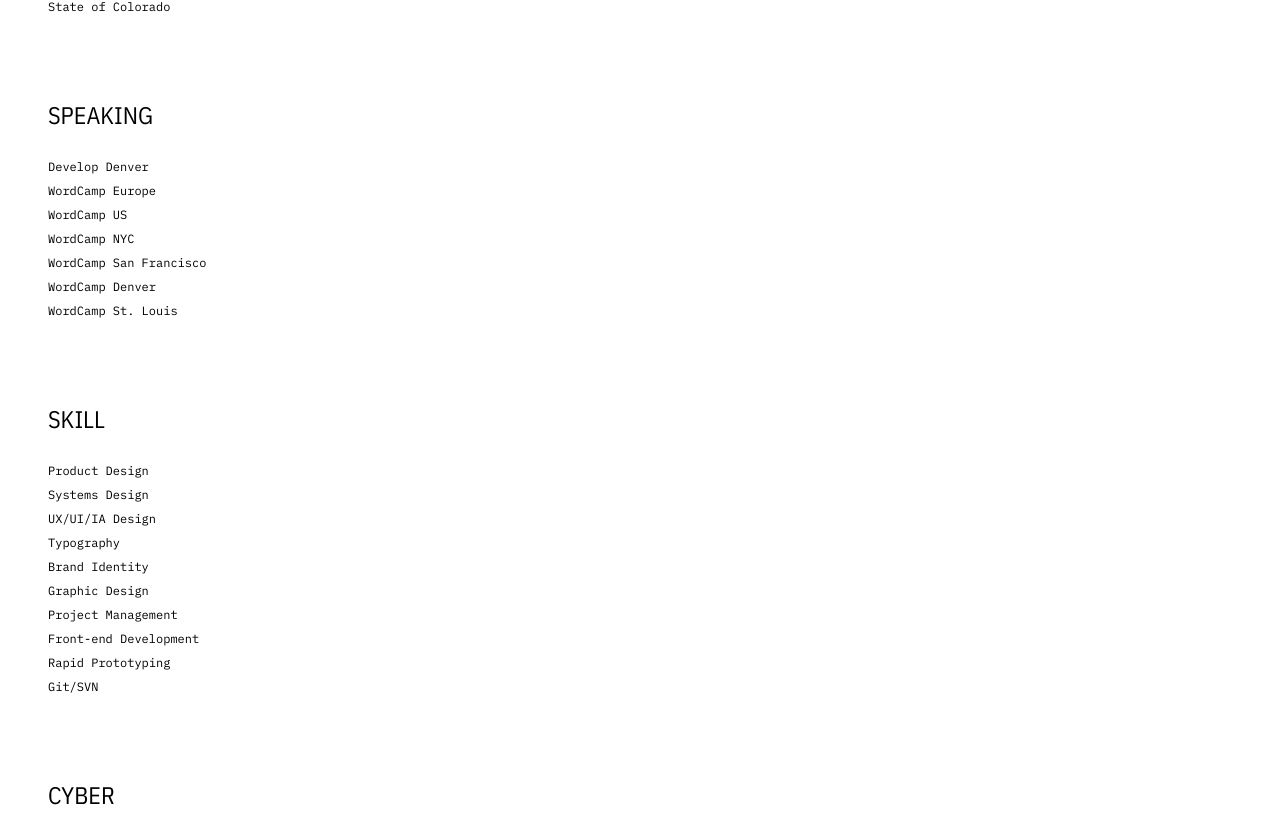
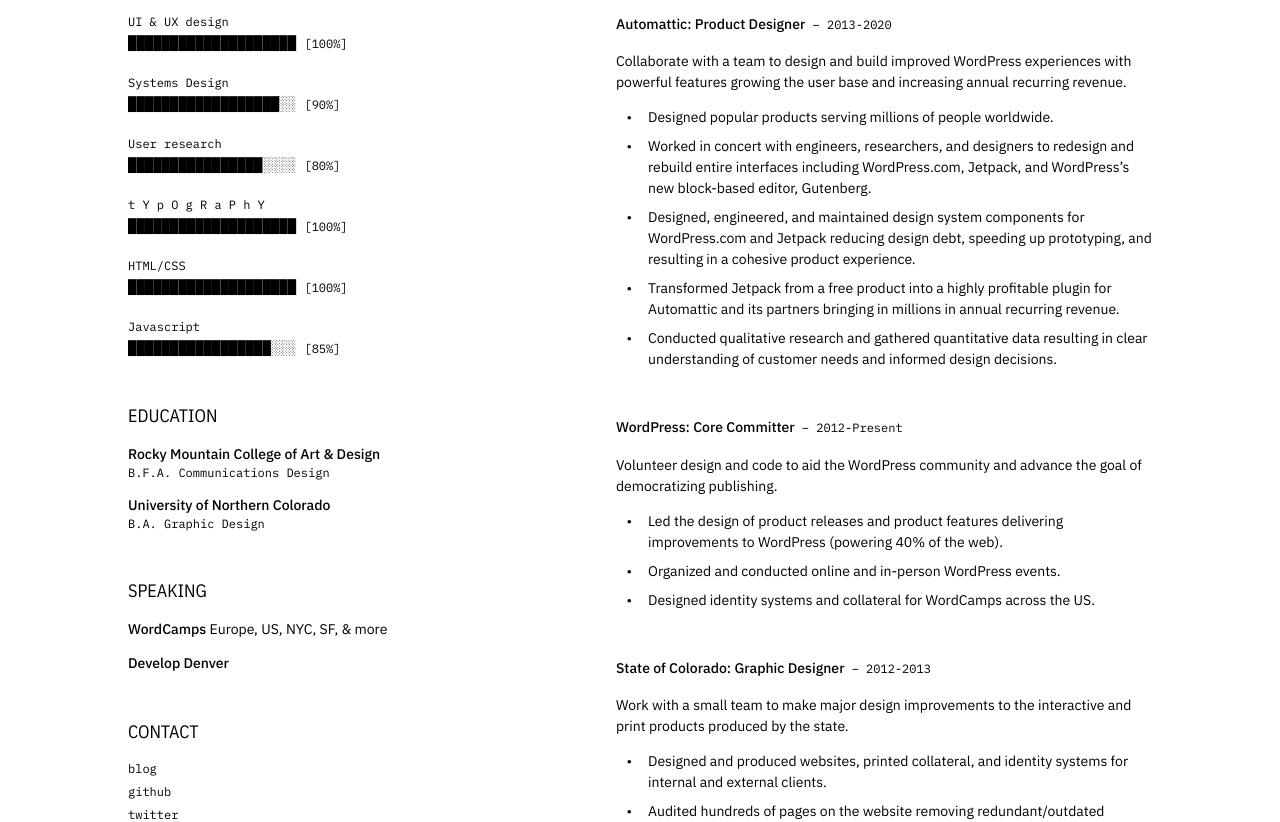
Before and after one commit to MichaelArestad/portfolio, a Next.js app: page /who in a window 1280 px wide. Shown: the part 797-1619 px from the top of the page. Built offline with nearby package versions, Linux system fonts and the light colour scheme.

Commit message:
Major update to /who and fixed up some other things

```diff
--- a/components/card/card.js
+++ b/components/card/card.js
@@ -27,7 +27,12 @@
 	renderCard() {
 		if (this.props.href) {
 			return (
-				<a href={this.props.href} className={this.classes} style={this.styles}>
+				<a
+					href={this.props.href}
+					className={this.classes}
+					style={this.styles}
+					{...props}
+				>
 					{this.props.children}
 				</a>
 			);
--- a/components/image/image.js
+++ b/components/image/image.js
@@ -63,6 +63,7 @@
 					width={this.props.width}
 					height={this.props.height}
 					alt={this.props.alt}
+					// {...props}
 				/>
 				{this.hasCaption()}
 			</TagName>
--- a/components/item/item.js
+++ b/components/item/item.js
@@ -10,6 +10,7 @@
 	addedClass,
 	children,
 	style,
+	...props
 }) {
 	const howWide = () => {
 		if (width) {
@@ -45,6 +46,7 @@
 		<div
 			style={{ ...style, ...styling }}
 			className={cn(className, addedClass, howWide(), isCentered())}
+			{...props}
 		>
 			{children}
 		</div>
--- a/components/list/list.js
+++ b/components/list/list.js
@@ -9,6 +9,7 @@
 	condensed,
 	align,
 	children,
+	...props
 }) {
 	const isMinimal = () => {
 		if (minimal) {
@@ -59,6 +60,7 @@
 	} else {
 		return (
 			<ul
+				{...props}
 				className={cn(
 					styles.list,
 					isMinimal(),
--- a/pages/who.js
+++ b/pages/who.js
@@ -1,18 +1,21 @@
-import SEO from "../components/seo";
-import Layout from "../components/layout/layout";
+import Avatar from "../components/avatar/avatar";
+import Back from "../components/back/back";
+import Card from "../components/card/card";
+import cn from "classnames";
+import Heading from "../components/heading/heading";
 import Hero from "../components/hero/hero";
 import HeroContent from "../components/hero/hero-content";
-import Card from "../components/card/card";
+import Layout from "../components/layout/layout";
 import List from "../components/list/list";
-import Back from "../components/back/back";
-import Avatar from "../components/avatar/avatar";
+import SEO from "../components/seo";
+import styles from "../styles/who.module.scss";
 
 export default function Home() {
 	return (
 		<Layout>
 			<SEO title="whoami" />
 
-			<main>
+			<main className={styles.who}>
 				<Hero
 					title="Michael Arestad"
 					description="I'm a product designer and front-end engineer with proven ability to design and develop products used by millions globally."
@@ -25,41 +28,85 @@
 					</HeroContent>
 				</Hero>
 
+				<div className={styles.flexContainer}>
+					<div className={cn(styles.flexItem, styles.flexA)}>
 						<Card>
-					<List title="Experience" minimal condensed mono>
+							<Heading>Skills</Heading>
+							<ul className={styles.skills}>
 								<li>
-							<a href="https://automattic.com/">Automattic</a>
+									UI &amp; UX design
+									<div className={styles.percent}>
+										████████████████████{" "}
+										<span className={styles.percentValue}>[100%]</span>
+									</div>
 								</li>
 								<li>
-							<a href="https://wordpress.org/">WordPress</a>
+									Systems Design
+									<div className={styles.percent}>
+										██████████████████░░{" "}
+										<span className={styles.percentValue}>[90%]</span>
+									</div>
 								</li>
-						<li>State of Colorado</li>
-					</List>
+								<li>
+									User research
+									<div className={styles.percent}>
+										████████████████░░░░{" "}
+										<span className={styles.percentValue}>[80%]</span>
+									</div>
+								</li>
+								<li>
+									t Y p O g R a P h Y
+									<div className={styles.percent}>
+										████████████████████{" "}
+										<span className={styles.percentValue}>[100%]</span>
+									</div>
+								</li>
+								<li>
+									HTML/CSS
+									<div className={styles.percent}>
+										████████████████████{" "}
+										<span className={styles.percentValue}>[100%]</span>
+									</div>
+								</li>
+								<li>
+									Javascript
+									<div className={styles.percent}>
+										█████████████████░░░{" "}
+										<span className={styles.percentValue}>[85%]</span>
+									</div>
+								</li>
+							</ul>
 
-					<List title="Speaking" minimal condensed mono>
-						<li>Develop Denver</li>
-						<li>WordCamp Europe</li>
-						<li>WordCamp US</li>
-						<li>WordCamp NYC</li>
-						<li>WordCamp San Francisco</li>
-						<li>WordCamp Denver</li>
-						<li>WordCamp St. Louis</li>
-					</List>
+							<Heading>Education</Heading>
+							<ul>
+								<li className={styles.college}>
+									<div className={styles.collegeName}>
+										Rocky Mountain College of Art &amp; Design
+									</div>
+									<div className={styles.degree}>
+										B.F.A. Communications Design
+									</div>
+								</li>
+								<li className={styles.college}>
+									<div className={styles.collegeName}>
+										University of Northern Colorado
+									</div>
+									<div className={styles.degree}>B.A. Graphic Design</div>
+								</li>
+							</ul>
 
-					<List title="Skill" minimal condensed mono>
-						<li>Product Design</li>
-						<li>Systems Design</li>
-						<li>UX/UI/IA Design</li>
-						<li>Typography</li>
-						<li>Brand Identity</li>
-						<li>Graphic Design</li>
-						<li>Project Management</li>
-						<li>Front-end Development</li>
-						<li>Rapid Prototyping</li>
-						<li>Git/SVN</li>
-					</List>
+							<Heading>Speaking</Heading>
+							<ul className={styles.speaking}>
+								<li>
+									<strong>WordCamps</strong> Europe, US, NYC, SF, &amp; more
+								</li>
+								<li>
+									<strong>Develop Denver</strong>
+								</li>
+							</ul>
 
-					<List title="Cyber" minimal condensed mono>
+							<Heading>Contact</Heading>
+							<ul className={styles.contact}>
 								<li>
 									<a href="https://michael.blog/">blog</a>
 								</li>
@@ -69,22 +116,102 @@
 								<li>
 									<a href="https://twitter.com/michaelarestad">twitter</a>
 								</li>
-					</List>
+							</ul>
+						</Card>
+					</div>
+					<div className={cn(styles.flexItem, styles.flexB)}>
+						<Card>
+							<div className={styles.experience}>
+								<Heading>Experience</Heading>
 
-					<List title="Sound" minimal condensed mono>
+								<Heading level={4}>
+									<a href="https://automattic.com/">Automattic</a>: Product
+									Designer<span className={styles.dateRange}> – 2013-2020</span>
+								</Heading>
+								<p>
+									Collaborate with a team to design and build improved WordPress
+									experiences with powerful features growing the user base and
+									increasing annual recurring revenue.
+								</p>
+								<ul>
 									<li>
-							<a href="https://www.youtube.com/channel/UCTkmzS2HNUxh4MnPva201ZA">
-								youtube
-							</a>
+										Designed popular products serving millions of people
+										worldwide.
 									</li>
 									<li>
-							<a href="https://soundcloud.com/heckseven">soundcloud</a>
+										Worked in concert with engineers, researchers, and designers
+										to redesign and rebuild entire interfaces including{" "}
+										<a href="https://wordpress.com">WordPress.com</a>,{" "}
+										<a href="https://jetpack.com/">Jetpack</a>, and WordPress’s
+										new block-based editor,{" "}
+										<a href="https://wordpress.org/gutenberg/">Gutenberg</a>.
 									</li>
 									<li>
-							<a href="https://www.instagram.com/heckseven/">insta</a>
+										Designed, engineered, and maintained design system
+										components for WordPress.com and Jetpack reducing design
+										debt, speeding up prototyping, and resulting in a cohesive
+										product experience.
 									</li>
-					</List>
+									<li>
+										Transformed Jetpack from a free product into a highly
+										profitable plugin for Automattic and its partners bringing
+										in millions in annual recurring revenue.
+									</li>
+									<li>
+										Conducted qualitative research and gathered quantitative
+										data resulting in clear understanding of customer needs and
+										informed design decisions.
+									</li>
+								</ul>
+
+								<Heading level={4}>
+									<a href="https://wordpress.org/">WordPress</a>: Core Committer
+									<span className={styles.dateRange}> – 2012-Present</span>
+								</Heading>
+								<p>
+									Volunteer design and code to aid the WordPress community and
+									advance the goal of democratizing publishing.
+								</p>
+								<ul>
+									<li>
+										Led the design of product releases and product features
+										delivering improvements to WordPress (powering 40% of the
+										web).
+									</li>
+									<li>
+										Organized and conducted online and in-person WordPress
+										events.
+									</li>
+									<li>
+										Designed identity systems and collateral for WordCamps
+										across the US.
+									</li>
+								</ul>
+
+								<Heading level={4}>
+									<a href="https://www.colorado.gov/">State of Colorado</a>:
+									Graphic Designer
+									<span className={styles.dateRange}> – 2012-2013</span>
+								</Heading>
+								<p>
+									Work with a small team to make major design improvements to
+									the interactive and print products produced by the state.
+								</p>
+								<ul>
+									<li>
+										Designed and produced websites, printed collateral, and
+										identity systems for internal and external clients.
+									</li>
+									<li>
+										Audited hundreds of pages on the website removing
+										redundant/outdated content resulting in an improved user
+										experience.
+									</li>
+								</ul>
+							</div>
 						</Card>
+					</div>
+				</div>
 			</main>
 		</Layout>
 	);
--- /dev/null
+++ b/styles/who.module.scss
@@ -0,0 +1,139 @@
+@import '../styles/functions/rem.scss';
+@import '../styles/mixins/break.scss';
+
+
+.who {
+	ul {
+		font-size: var( --font-size-m );
+		padding-left: var( --unit-2 );
+		list-style-type: circle;
+		list-style: none;
+		margin: 0 0 var(--unit-6);
+		padding: 0;
+	}
+}
+
+.flexContainer {
+	width: 100%;
+	max-width: 1120px;
+	flex-wrap: wrap;
+	justify-content: space-between;
+
+	@include break-l {
+		margin: var(--unit-8) auto;
+		display: flex;
+	}
+}
+
+// .flexItem {
+// }
+
+.flexA {
+	@include break-l {
+		max-width: 400px;
+		margin-right: auto;
+	}
+}
+
+.flexB {
+	@include break-l {
+		max-width: 632px;
+	}
+}
+
+
+// SKILLS
+.skills {
+	font-family: var(--font-family_mono);
+
+	li {
+		font-size: var(--font-size-s);
+		&:not(:first-child) {
+			margin-top: var(--unit-3);
+		}
+	}
+}
+
+.percent {
+	font-size: var(--font-size-m);
+	margin-top: rem(4px);
+}
+
+.percentValue {
+	position: relative;
+	top: rem(1px);
+	font-size: var(--font-size-s);
+}
+
+// EDUCATION
+.college:not(:first-child) {
+	margin-top: var(--unit-2);
+}
+
+.collegeName {
+	font-family: var(--font-family_sans);
+	font-weight: 500;
+	font-size: var(--font-size-m);
+}
+
+.degree {
+	font-size: var(--font-size-s);
+	font-family: var(--font-family_mono);
+	margin-top: rem(2px);
+}
+
+// SPEAKING
+.speaking {
+	li:not(:first-child) {
+		margin-top: var(--unit-2);
+	}
+}
+
+// CONTACT
+.contact li {
+	font-family: var(--font-family_mono);
+	font-size: var(--font-size-s);
+
+	&:not(:first-child) {
+		margin-top: var(--unit-1);
+	}
+}
+
+// EXPERIENCE
+.experience {
+	h4 {
+		font-family: var(--font-family_sans);
+	}
+
+	p {
+		font-size: var(--font-size-m);
+		line-height: 1.5;
+	}
+
+	ul {
+		padding-left: var(--unit-4);
+
+		li {
+			position: relative;
+			font-size: var(--font-siz-m);
+			line-height: 1.5;
+
+			&:before {
+				position: absolute;
+				right: 100%;
+				content: '•';
+				margin-right: var(--unit-2);
+			}
+
+			&:not(:first-child) {
+				margin-top: var(--unit-1);
+			}
+		}
+	}
+}
+
+.dateRange {
+	font-family: var(--font-family_mono);
+	font-size: var(--font-size-s);
+	font-weight: 400;
+}
```
Also changed, not shown: components/flex/flex.js (+7 -5 lines). Lines whose indentation alone changed are shown as unchanged.
